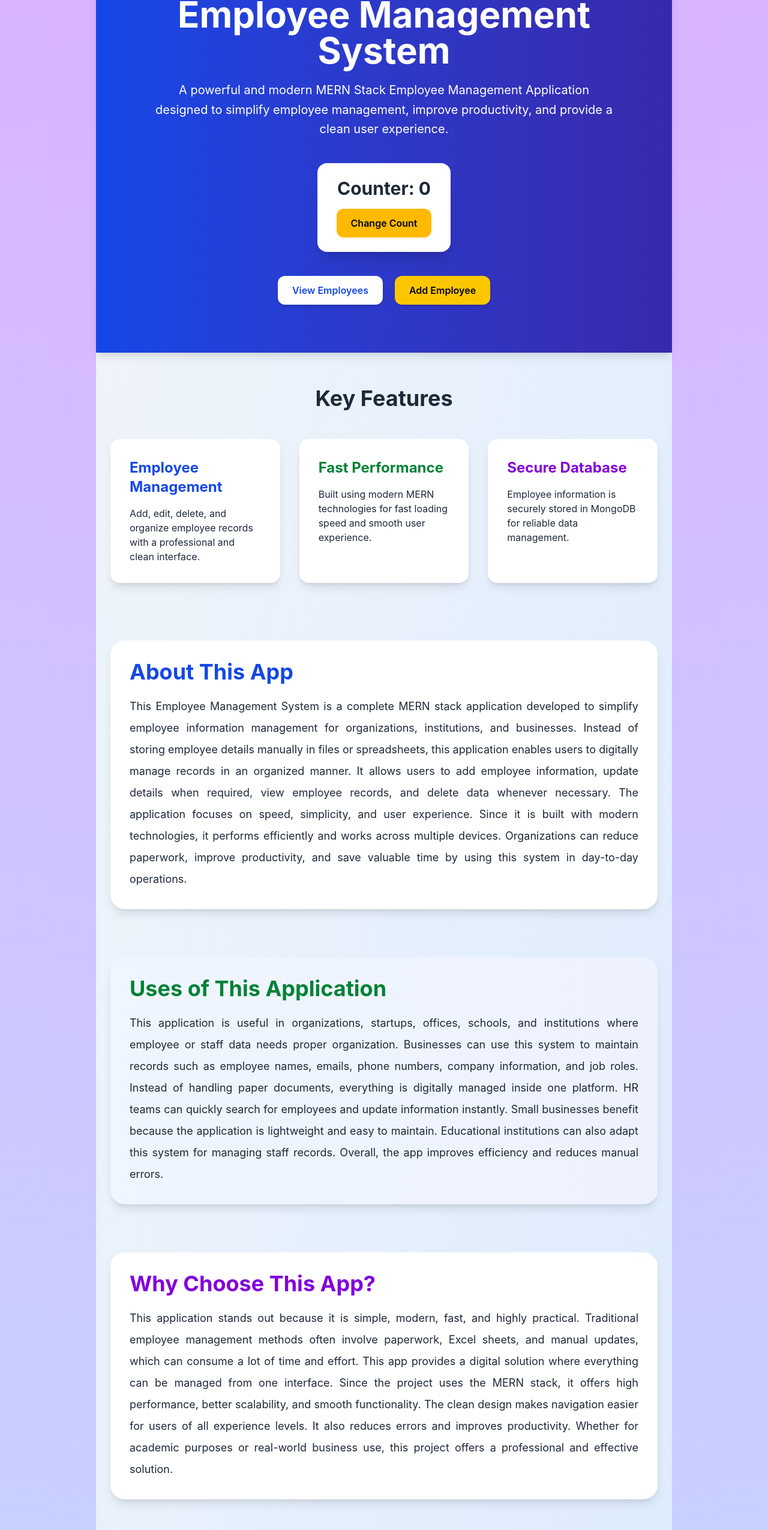
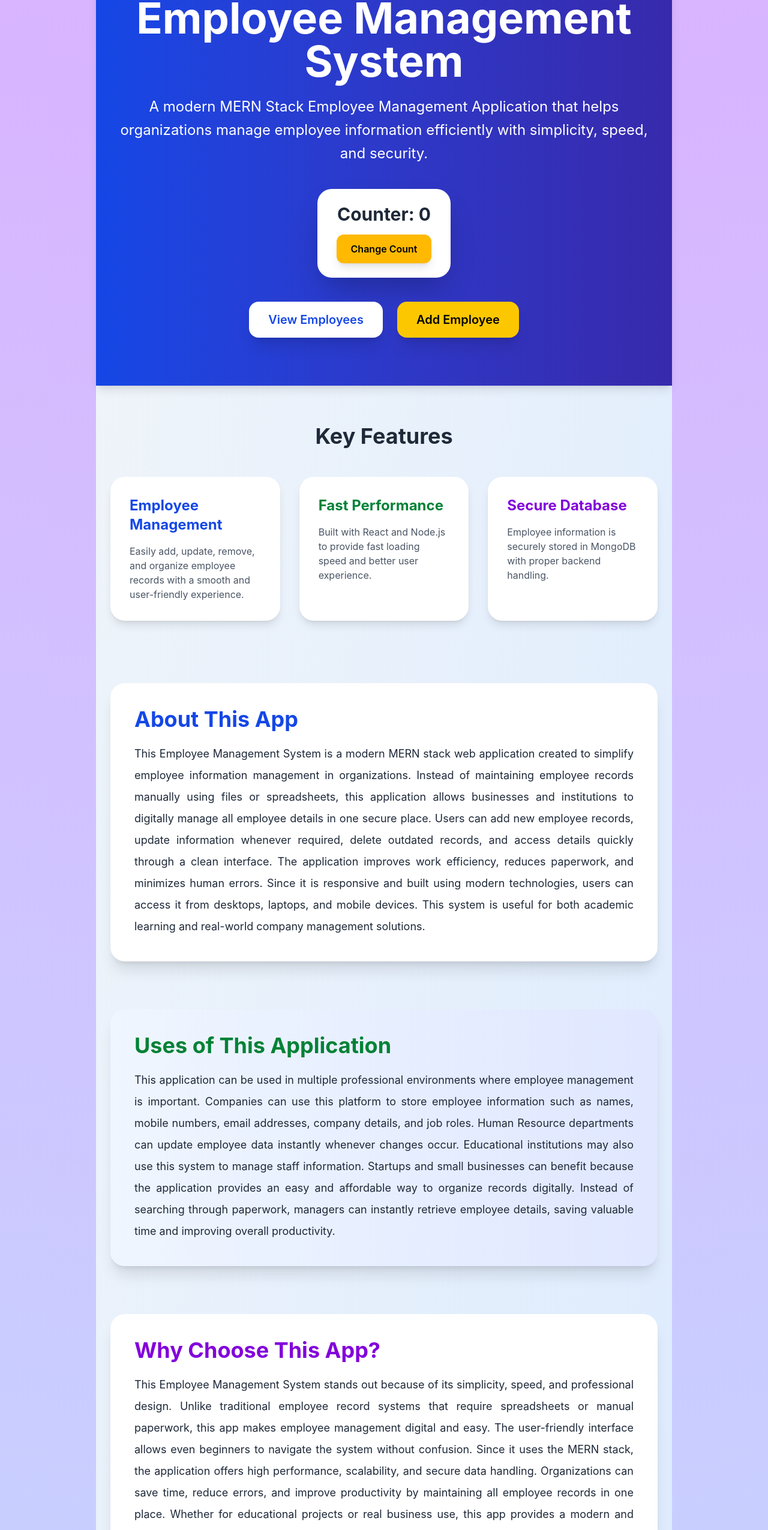
Before and after one commit to shivathota1323/Mern-mini-app, a React app in the folder Emp-App-main/frontend/: page / in a window 1280 px wide. Shown: the part 230-2781 px from the top of the page at 60% size. Built offline with nearby package versions, Linux system fonts and the light colour scheme; the HTML template or start-up script is replaced by a standard one.

Commit message:
Update Home.jsx

```diff
--- a/Emp-App-main/frontend/src/components/Home.jsx
+++ b/Emp-App-main/frontend/src/components/Home.jsx
@@ -1,228 +1,243 @@
 import React, { useContext } from "react";
-import { Link } from "react-router";
+import { useNavigate } from "react-router";
 import { counterContextObject } from "../contexts/ContextProvider";
 
 function Home() {
   const { counter, changeCounter } =
     useContext(counterContextObject);
 
+  const navigate = useNavigate();
+
   return (
     <div className="bg-gradient-to-br from-slate-100 to-blue-100 min-h-screen text-gray-800">
 
-      {/* Hero Section */}
+      {/* HERO SECTION */}
       <section className="text-center py-20 px-6 bg-gradient-to-r from-blue-700 to-indigo-800 text-white shadow-lg">
-        <h1 className="text-5xl md:text-6xl font-bold mb-5">
+        <h1 className="text-5xl md:text-7xl font-bold mb-5">
           Employee Management System
         </h1>
 
-        <p className="text-xl max-w-3xl mx-auto leading-relaxed">
-          A powerful and modern MERN Stack Employee Management
-          Application designed to simplify employee management,
-          improve productivity, and provide a clean user experience.
+        <p className="text-xl md:text-2xl max-w-5xl mx-auto leading-relaxed">
+          A modern MERN Stack Employee Management Application
+          that helps organizations manage employee information
+          efficiently with simplicity, speed, and security.
         </p>
 
-        {/* Counter Section */}
-        <div className="mt-10 bg-white text-gray-800 inline-block px-8 py-6 rounded-2xl shadow-xl">
+        {/* COUNTER SECTION */}
+        <div className="mt-10 bg-white text-gray-800 inline-block px-8 py-6 rounded-3xl shadow-2xl">
           <h2 className="text-3xl font-bold mb-4">
             Counter: {counter}
           </h2>
 
           <button
             onClick={changeCounter}
-            className="bg-amber-400 hover:bg-amber-500 text-black font-semibold px-6 py-3 rounded-xl transition duration-300"
+            className="bg-amber-400 hover:bg-amber-500 text-black px-6 py-3 rounded-xl font-semibold shadow-lg transition duration-300"
           >
             Change Count
           </button>
         </div>
 
-        <div className="mt-10 flex justify-center gap-5 flex-wrap">
-          <Link
-            to="/employees"
-            className="bg-white text-blue-700 px-6 py-3 rounded-xl font-semibold shadow-md hover:scale-105 transition"
+        {/* NAVIGATION BUTTONS */}
+        <div className="mt-10 flex justify-center gap-6 flex-wrap">
+          <button
+            onClick={() => navigate("/list-emps")}
+            className="bg-white text-blue-700 px-8 py-4 rounded-2xl text-xl font-semibold shadow-xl hover:scale-105 transition duration-300"
           >
             View Employees
-          </Link>
+          </button>
 
-          <Link
-            to="/create-emp"
-            className="bg-yellow-400 text-black px-6 py-3 rounded-xl font-semibold shadow-md hover:scale-105 transition"
+          <button
+            onClick={() => navigate("/create-emp")}
+            className="bg-yellow-400 hover:bg-yellow-500 text-black px-8 py-4 rounded-2xl text-xl font-semibold shadow-xl hover:scale-105 transition duration-300"
           >
             Add Employee
-          </Link>
+          </button>
         </div>
       </section>
 
-      {/* Features */}
-      <section className="py-14 px-6">
+      {/* KEY FEATURES */}
+      <section className="py-16 px-6">
         <h2 className="text-4xl font-bold text-center mb-12">
           Key Features
         </h2>
 
         <div className="grid md:grid-cols-3 gap-8 max-w-6xl mx-auto">
 
-          <div className="bg-white p-8 rounded-2xl shadow-lg hover:shadow-2xl transition">
+          <div className="bg-white rounded-3xl p-8 shadow-lg hover:shadow-2xl transition duration-300">
             <h3 className="text-2xl font-bold text-blue-700 mb-4">
               Employee Management
             </h3>
-            <p>
-              Add, edit, delete, and organize employee
-              records with a professional and clean interface.
+            <p className="text-gray-600">
+              Easily add, update, remove, and organize
+              employee records with a smooth and
+              user-friendly experience.
             </p>
           </div>
 
-          <div className="bg-white p-8 rounded-2xl shadow-lg hover:shadow-2xl transition">
+          <div className="bg-white rounded-3xl p-8 shadow-lg hover:shadow-2xl transition duration-300">
             <h3 className="text-2xl font-bold text-green-700 mb-4">
               Fast Performance
             </h3>
-            <p>
-              Built using modern MERN technologies for fast
-              loading speed and smooth user experience.
+            <p className="text-gray-600">
+              Built with React and Node.js to provide
+              fast loading speed and better user
+              experience.
             </p>
           </div>
 
-          <div className="bg-white p-8 rounded-2xl shadow-lg hover:shadow-2xl transition">
+          <div className="bg-white rounded-3xl p-8 shadow-lg hover:shadow-2xl transition duration-300">
             <h3 className="text-2xl font-bold text-purple-700 mb-4">
               Secure Database
             </h3>
-            <p>
-              Employee information is securely stored in
-              MongoDB for reliable data management.
+            <p className="text-gray-600">
+              Employee information is securely stored
+              in MongoDB with proper backend handling.
             </p>
           </div>
         </div>
       </section>
 
-      {/* About App */}
+      {/* ABOUT APP */}
       <section className="max-w-6xl mx-auto px-6 py-10">
-        <div className="bg-white rounded-3xl shadow-lg p-8">
+        <div className="bg-white p-10 rounded-3xl shadow-xl">
           <h2 className="text-4xl font-bold text-blue-700 mb-5">
             About This App
           </h2>
 
           <p className="text-lg leading-9 text-justify">
-            This Employee Management System is a complete
-            MERN stack application developed to simplify
-            employee information management for organizations,
-            institutions, and businesses. Instead of storing
-            employee details manually in files or spreadsheets,
-            this application enables users to digitally manage
-            records in an organized manner. It allows users
-            to add employee information, update details when
-            required, view employee records, and delete data
-            whenever necessary. The application focuses on
-            speed, simplicity, and user experience. Since it
-            is built with modern technologies, it performs
-            efficiently and works across multiple devices.
-            Organizations can reduce paperwork, improve
-            productivity, and save valuable time by using
-            this system in day-to-day operations.
+            This Employee Management System is a modern
+            MERN stack web application created to simplify
+            employee information management in organizations.
+            Instead of maintaining employee records manually
+            using files or spreadsheets, this application
+            allows businesses and institutions to digitally
+            manage all employee details in one secure place.
+            Users can add new employee records, update
+            information whenever required, delete outdated
+            records, and access details quickly through a
+            clean interface. The application improves work
+            efficiency, reduces paperwork, and minimizes
+            human errors. Since it is responsive and built
+            using modern technologies, users can access it
+            from desktops, laptops, and mobile devices.
+            This system is useful for both academic learning
+            and real-world company management solutions.
           </p>
         </div>
       </section>
 
-      {/* Uses */}
+      {/* USES */}
       <section className="max-w-6xl mx-auto px-6 py-10">
-        <div className="bg-gradient-to-r from-blue-50 to-indigo-50 rounded-3xl shadow-lg p-8">
+        <div className="bg-gradient-to-r from-blue-50 to-indigo-100 p-10 rounded-3xl shadow-xl">
           <h2 className="text-4xl font-bold text-green-700 mb-5">
             Uses of This Application
           </h2>
 
           <p className="text-lg leading-9 text-justify">
-            This application is useful in organizations,
-            startups, offices, schools, and institutions
-            where employee or staff data needs proper
-            organization. Businesses can use this system to
-            maintain records such as employee names, emails,
-            phone numbers, company information, and job
-            roles. Instead of handling paper documents,
-            everything is digitally managed inside one
-            platform. HR teams can quickly search for
-            employees and update information instantly.
-            Small businesses benefit because the application
-            is lightweight and easy to maintain. Educational
-            institutions can also adapt this system for
-            managing staff records. Overall, the app improves
-            efficiency and reduces manual errors.
+            This application can be used in multiple
+            professional environments where employee
+            management is important. Companies can use
+            this platform to store employee information
+            such as names, mobile numbers, email
+            addresses, company details, and job roles.
+            Human Resource departments can update
+            employee data instantly whenever changes
+            occur. Educational institutions may also
+            use this system to manage staff information.
+            Startups and small businesses can benefit
+            because the application provides an easy and
+            affordable way to organize records digitally.
+            Instead of searching through paperwork,
+            managers can instantly retrieve employee
+            details, saving valuable time and improving
+            overall productivity.
           </p>
         </div>
       </section>
 
-      {/* Why This */}
+      {/* WHY THIS APP */}
       <section className="max-w-6xl mx-auto px-6 py-10">
-        <div className="bg-white rounded-3xl shadow-lg p-8">
+        <div className="bg-white p-10 rounded-3xl shadow-xl">
           <h2 className="text-4xl font-bold text-purple-700 mb-5">
             Why Choose This App?
           </h2>
 
           <p className="text-lg leading-9 text-justify">
-            This application stands out because it is simple,
-            modern, fast, and highly practical. Traditional
-            employee management methods often involve
-            paperwork, Excel sheets, and manual updates,
-            which can consume a lot of time and effort.
-            This app provides a digital solution where
-            everything can be managed from one interface.
-            Since the project uses the MERN stack, it offers
-            high performance, better scalability, and smooth
-            functionality. The clean design makes navigation
-            easier for users of all experience levels. It
-            also reduces errors and improves productivity.
-            Whether for academic purposes or real-world
-            business use, this project offers a professional
-            and effective solution.
+            This Employee Management System stands out
+            because of its simplicity, speed, and
+            professional design. Unlike traditional
+            employee record systems that require
+            spreadsheets or manual paperwork, this app
+            makes employee management digital and easy.
+            The user-friendly interface allows even
+            beginners to navigate the system without
+            confusion. Since it uses the MERN stack,
+            the application offers high performance,
+            scalability, and secure data handling.
+            Organizations can save time, reduce errors,
+            and improve productivity by maintaining all
+            employee records in one place. Whether for
+            educational projects or real business use,
+            this app provides a modern and reliable
+            solution.
           </p>
         </div>
       </section>
 
-      {/* How To Use */}
+      {/* HOW TO USE */}
       <section className="max-w-6xl mx-auto px-6 py-10">
-        <div className="bg-gradient-to-r from-yellow-50 to-orange-50 rounded-3xl shadow-lg p-8">
+        <div className="bg-gradient-to-r from-yellow-50 to-orange-100 p-10 rounded-3xl shadow-xl">
           <h2 className="text-4xl font-bold text-orange-600 mb-5">
             How to Use This Application
           </h2>
 
           <p className="text-lg leading-9 text-justify">
-            Using this Employee Management System is very
-            easy. Users can start by opening the homepage
-            and exploring the available features. To add
-            a new employee, click on the Add Employee
-            button and enter details such as employee name,
-            email, mobile number, designation, and company
-            information. Once submitted, the employee data
-            gets stored in the database. Users can then
-            view employee records from the employee list
-            section. If information changes, the edit
-            feature allows modifications instantly. Users
-            can also remove employee records if needed.
-            The workflow is simple, making it suitable for
-            beginners and professional users alike.
+            Using this Employee Management System is
+            simple and user-friendly. First, users can
+            visit the homepage to understand the
+            application's features and functionalities.
+            To add a new employee, click on the
+            “Add Employee” button and fill in details
+            such as employee name, email address,
+            mobile number, designation, and company
+            name. After submitting the form, the data
+            will be stored in the database. Users can
+            view employee details through the employee
+            list section. If any details need to be
+            updated, users can edit information easily.
+            Unwanted records can also be deleted.
+            Overall, the workflow is designed to be
+            simple, efficient, and easy for beginners.
           </p>
         </div>
       </section>
 
-      {/* About MERN */}
+      {/* ABOUT MERN */}
       <section className="max-w-6xl mx-auto px-6 py-10 pb-20">
-        <div className="bg-gradient-to-r from-slate-800 to-slate-900 text-white rounded-3xl shadow-lg p-8">
+        <div className="bg-gradient-to-r from-slate-800 to-slate-900 text-white p-10 rounded-3xl shadow-xl">
           <h2 className="text-4xl font-bold text-cyan-300 mb-5">
             About MERN Stack
           </h2>
 
           <p className="text-lg leading-9 text-justify">
             MERN Stack is one of the most popular
-            technologies used for modern web development.
-            The term MERN represents MongoDB, Express.js,
-            React.js, and Node.js. MongoDB acts as the
-            database for storing employee information in a
-            flexible format. Express.js manages backend APIs
-            and handles requests from the frontend. React.js
-            is used to build fast and dynamic user interfaces
-            through reusable components. Node.js provides
-            server-side execution for JavaScript. Together,
-            these technologies create a powerful ecosystem
-            for developing scalable, secure, and efficient
-            applications. Since JavaScript is used
-            throughout the stack, development becomes easier
-            and more consistent.
+            technologies used for modern full-stack web
+            development. The term MERN stands for
+            MongoDB, Express.js, React.js, and Node.js.
+            MongoDB is used to store data efficiently in
+            a flexible format. Express.js helps build
+            backend APIs and server-side functionality.
+            React.js creates fast and interactive user
+            interfaces through reusable components.
+            Node.js enables JavaScript to run on the
+            server side. Together, these technologies
+            form a powerful ecosystem for building
+            scalable, secure, and responsive
+            applications. MERN stack is highly preferred
+            because developers can use JavaScript
+            throughout the frontend and backend,
+            making development easier and more
+            efficient.
           </p>
         </div>
       </section>
```
